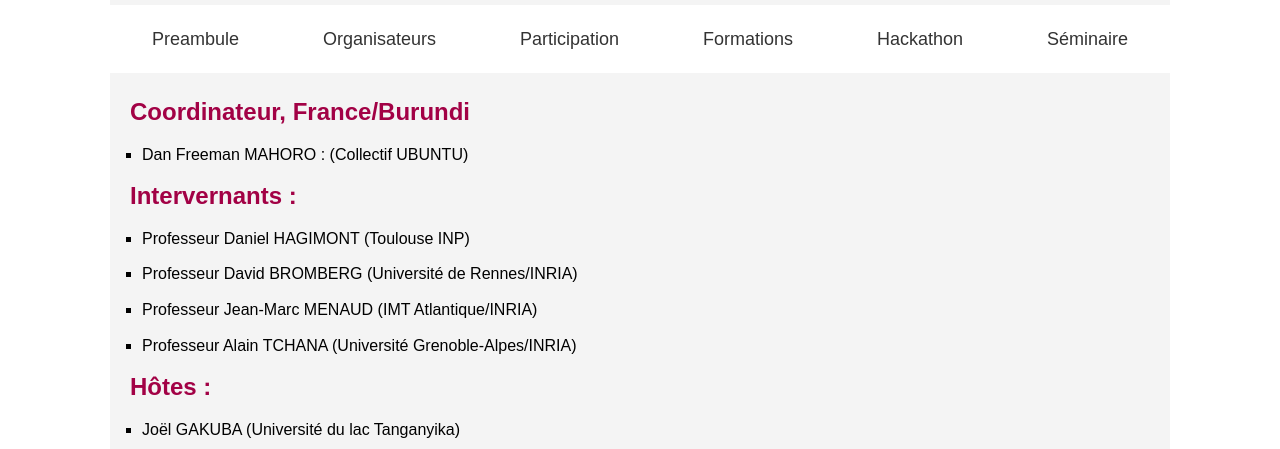
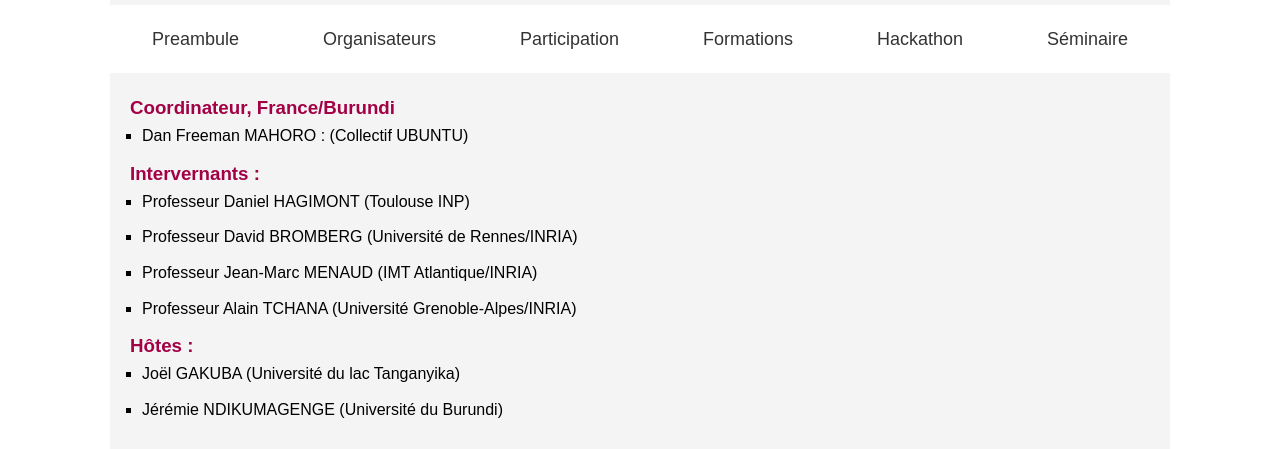
Before and after one commit to mlns2/ActionBurundi, a plain HTML site: page index.html in a window 1280 px wide. Both pictures are taken after a click on the link "Organisateurs". Shown: the part 128-577 px from the top of the page. Drawn offline with nearby package versions, Linux system fonts and the light colour scheme.

Commit message:
Update index.html

```diff
--- a/index.html
+++ b/index.html
@@ -100,12 +100,12 @@
 
         <section class="programme content2" id="organisateur" style="display:none;">
 
-            <h2 class="progr">Coordinateur, France/Burundi</h2>
+            <h3 class="progr">Coordinateur, France/Burundi</h3>
             <ul style="margin-left: 12px;">
                 <li><p>Dan Freeman MAHORO :  (Collectif UBUNTU)</p></li>
             </ul>
 
-            <h2 class="progr">Intervernants : </h2>
+            <h3 class="progr">Intervernants : </h3>
 
             <ul style="margin-left: 12px;">
                 <li>
@@ -126,7 +126,7 @@
 
             </ul>
 
-            <h2 class="progr">Hôtes :</h2>
+            <h3 class="progr">Hôtes :</h3>
 
             <ul style="margin-left: 12px;">
                 <li>
```
